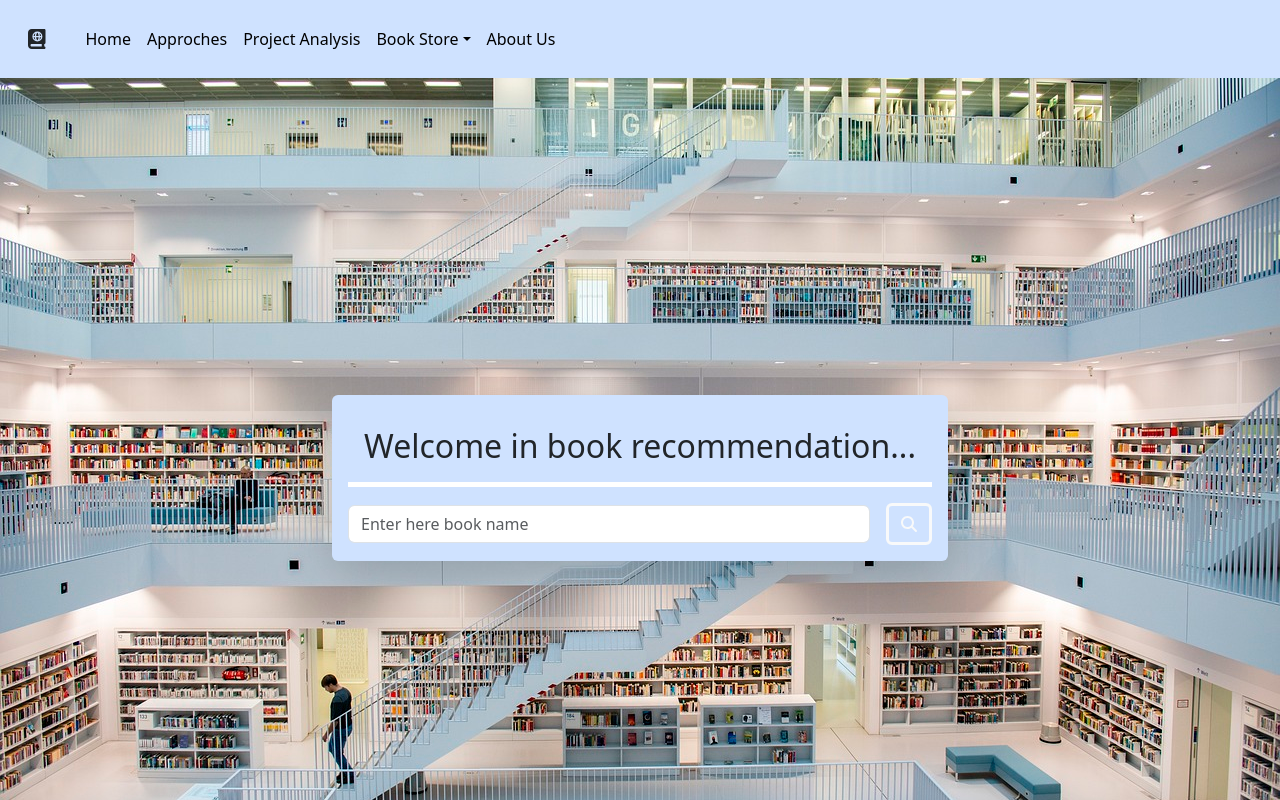
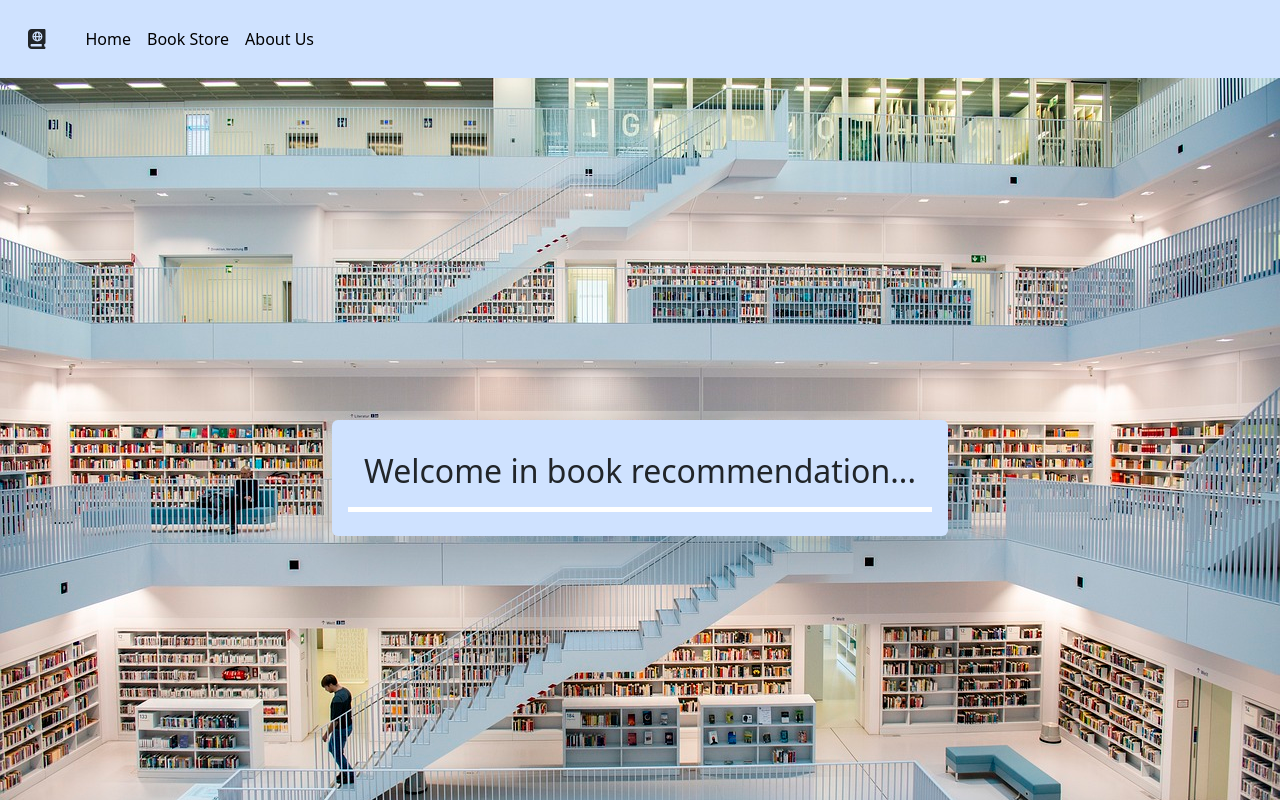
Before and after one commit to vikeshvrmcse/book_recommendar_webapp, a React (Create React App) app: page / in a window 1280 px wide. Shown: the top 800 px of the page. Built offline with nearby package versions, Linux system fonts and the light colour scheme.

Commit message:
update page

```diff
--- a/src/components/BannerSection.jsx
+++ b/src/components/BannerSection.jsx
@@ -50,7 +50,7 @@ export default function BannerSection() {
 										Welcome in book recommendation...
 									</h5>
 								</div>
-								<div className='d-flex align-items-center mt-3'>
+								{/* <div className='d-flex align-items-center mt-3'>
 									<input
 										className='me-3 form-control '
 										placeholder='Enter here book name'
@@ -69,7 +69,7 @@ export default function BannerSection() {
 										className='btn border-3 fs-6 btn-outline-light'>
 										<FontAwesomeIcon icon={faSearch} />{' '}
 									</button>
-								</div>
+								</div> */}
 							</div>
 						</div>
 					</div>
--- a/src/components/Navbar.jsx
+++ b/src/components/Navbar.jsx
@@ -12,7 +12,7 @@ export default function Navbar() {
 					<Link
 						className='navbar-brand p-3'
 					>
-						<FontAwesomeIcon className='text-dark fs-5' icon={faBookAtlas}/>
+						<FontAwesomeIcon className='text-dark fs-5' icon={faBookAtlas} />
 					</Link>
 					<button
 						className='navbar-toggler'
@@ -36,22 +36,30 @@ export default function Navbar() {
 									Home
 								</Link>
 							</li>
-							<li className='nav-item'>
+							{/* <li className='nav-item'>
 								<Link to={'/approaches'}
 									className='nav-link backGroundHover'
 									aria-current='page'
 									>
 									Approches
 								</Link>
-							</li>
-							<li className='nav-item'>
+							</li> */}
+							{/* <li className='nav-item'>
 								<Link to={'/project-analysis'}
 									className='nav-link backGroundHover'
 									>
 									Project Analysis
 								</Link>
+							</li> */}
+
+							<li className='nav-item'>
+								<Link to={'/others'}
+									className='nav-link backGroundHover'
+								>
+									Book Store
+								</Link>
 							</li>
-							<li className='nav-item dropdown'>
+							{/* <li className='nav-item dropdown'>
 								<Link
 									className='nav-link dropdown-toggle backGroundHover'
 
@@ -94,7 +102,7 @@ export default function Navbar() {
 									</li>
 
 								</ul>
-							</li>
+							</li> */}
 							<li className='nav-item'>
 								<Link to={'/about-us'}
 									className='nav-link backGroundHover'
```
Lines whose indentation alone changed are shown as unchanged.
